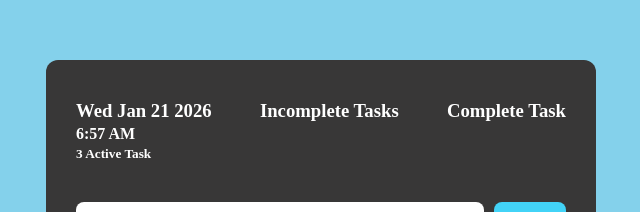
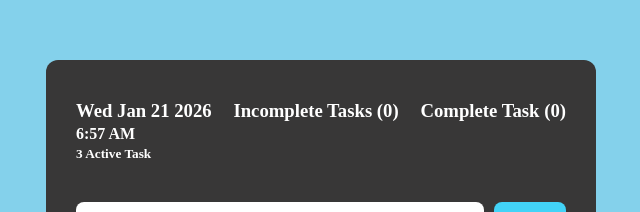
Before and after one commit to Davidnino21/react_todo, a React (Vite) app: page / in a window 1280 px wide. Shown: the part 115-327 px from the top of the page, without its empty margins (319-959 px from the left). Built offline with nearby package versions, Linux system fonts and the light colour scheme.

Commit message:
added complete and incomplete counters

```diff
--- a/src/App.css
+++ b/src/App.css
@@ -86,8 +86,12 @@ body {
   padding: 13px;
 }
 
-.task input[type="checkbox"]:checked{
+.task input[type="checkbox"]:checked {
   background-color: green;
+}
+
+.strike {
+  text-decoration: line-through;
 }
 
 .task p {
--- a/src/App.jsx
+++ b/src/App.jsx
@@ -20,16 +20,39 @@ function App() {
   function markComplete(id) {
     const currentTasks = tasks;
     const foundTask = currentTasks.find((task) => task.id === id);
-    foundTask.done = !foundTask.done
-    setTasks([...currentTasks])
+    foundTask.done = !foundTask.done;
+    setTasks([...currentTasks]);
   }
+
+  const completedCount = tasks.reduce((total, task) => {
+    if (task.done) {
+      return total + 1;
+    } else {
+      return total;
+    }
+  }, 0);
+
+  const incompleteCount = tasks.reduce((total, task) => {
+    if (!task.done) {
+      return total + 1;
+    } else {
+      return total;
+    }
+  }, 0);
 
   return (
     <div className="app-container">
       <div className="todo-container">
-        <Header />
+        <Header
+          completedCount={completedCount}
+          incompleteCount={incompleteCount}
+        />
         <Form addNewTask={addTask} />
-        <Tasks allTasks={tasks} deleteTask={deleteTask} markComplete={markComplete}/>
+        <Tasks
+          allTasks={tasks}
+          deleteTask={deleteTask}
+          markComplete={markComplete}
+        />
       </div>
     </div>
   );
--- a/src/components/Header.jsx
+++ b/src/components/Header.jsx
@@ -1,4 +1,4 @@
-function Header() {
+function Header({ completedCount, incompleteCount }) {
   return (
     <div className="header">
       <div>
@@ -6,8 +6,8 @@ function Header() {
         <h4>6:57 AM</h4>
         <h5>3 Active Task</h5>
       </div>
-      <h3>Incomplete Tasks</h3>
-      <h3>Complete Task</h3>
+      <h3>Incomplete Tasks ({incompleteCount})</h3>
+      <h3>Complete Task ({completedCount})</h3>
     </div>
   );
 }
--- a/src/components/Task.jsx
+++ b/src/components/Task.jsx
@@ -8,8 +8,12 @@ function Task({ task, deleteTask, markComplete }) {
 
   return (
     <div className="task">
-      <input type="checkbox" checked={task.done} onChange={() => markComplete(task.id)}/>
-      <p>{task.text}</p>
+      <input
+        type="checkbox"
+        checked={task.done}
+        onChange={() => markComplete(task.id)}
+      />
+      <p className={task.done ? "strike" : ""}>{task.text}</p>
       <FaRegTrashCan
         className="trash-icon"
         onClick={() => deleteTask(task.id)}
```
